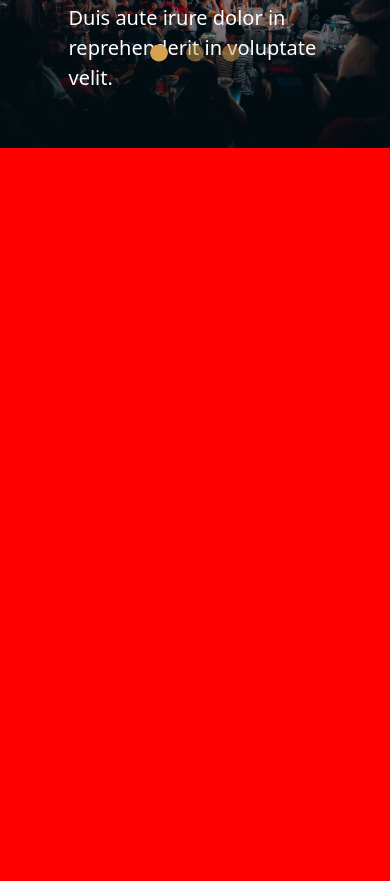
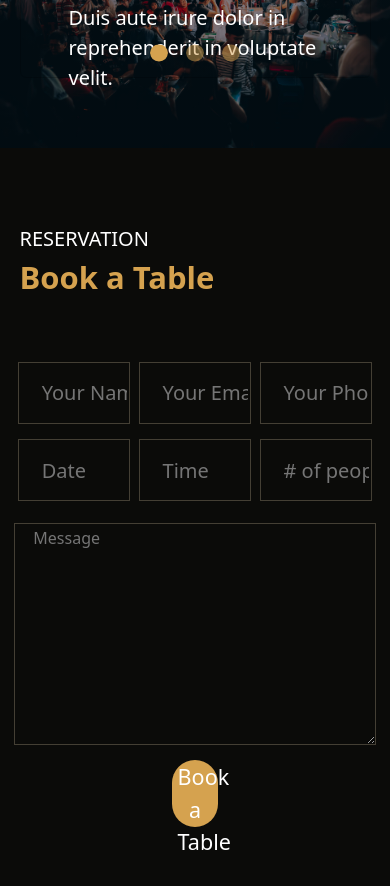
Before and after one commit to ArtusAbelard/ARTUS_CBIENBON, a website: page index.html in a window 390 px wide. Shown: the part 4650-5536 px from the top of the page. Drawn offline with nearby package versions, Linux system fonts and the light colour scheme.

Commit message:
form finish no responsive

```diff
--- a/index.html
+++ b/index.html
@@ -264,7 +264,23 @@
       </div>
 
     </section>
-    <section id="section5">
+    <section id="section5" class="d-flex flex-column justify-content-center align-items-center">
+      <h2 class="text-white fs-5 pt-14 textsec5 text-start">RESERVATION</h2>
+      <h6 class="text-orange display-5 textsec5 text-start pb-10 fw-bold">Book a Table</h6>
+      <div id="divformsec5">
+        <div id="topform" class="d-flex flex-wrap align-items-center justify-content-around ">
+          <input class="formtop bg-transparent border-0 fs-5 text-white" type="text" placeholder="    Your Name" >
+          <input class="formtop bg-transparent border-0 fs-5 text-white" type="text" placeholder="    Your Email" >
+          <input class="formtop bg-transparent border-0 fs-5 text-white" type="text" placeholder="    Your Phone" >
+          <input class="formtop bg-transparent border-0 fs-5 text-white" type="text" placeholder="    Date" >
+          <input class="formtop bg-transparent border-0 fs-5 text-white" type="text" placeholder="    Time" >
+          <input class="formtop bg-transparent border-0 fs-5 text-white" type="text" placeholder="    # of people" >
+        </div>
+        <div id="bottomform" class="d-flex align-items-center justify-content-center">
+          <textarea class="bg-transparent border-0 text-white" id="textareaform" name="Message"  placeholder="    Message" id="" cols="235" rows="9"></textarea>
+        </div>
+      </div>
+      <button id="BookaTable"class="text-white bg-orange rounded-5 border-0 fs-4 mb-10">Book a Table</button>
 
     </section>
 
--- a/src/sass/modules/section5.sass
+++ b/src/sass/modules/section5.sass
@@ -1,4 +1,36 @@
 #section5
     width: 100%
-    height: 733px
-    background: red
+    height: 738px
+    background: #0B0B09
+
+
+#divformsec5
+    height: 55%
+    width: 93%
+
+
+#BookaTable
+    height: 9%
+    width: 12%
+
+
+.textsec5
+    width: 90%
+
+
+#topform
+    width: 100%
+    height: 38%
+
+
+#bottomform
+    width: 100%
+    height: 62%
+.formtop
+    width: 31%
+    height: 40%
+    border: 1px solid #443F34 !important
+
+
+#textareaform
+    border: 1px solid #443F34 !important
```
Also changed, not shown: public/css/style.css, 1 other file.
